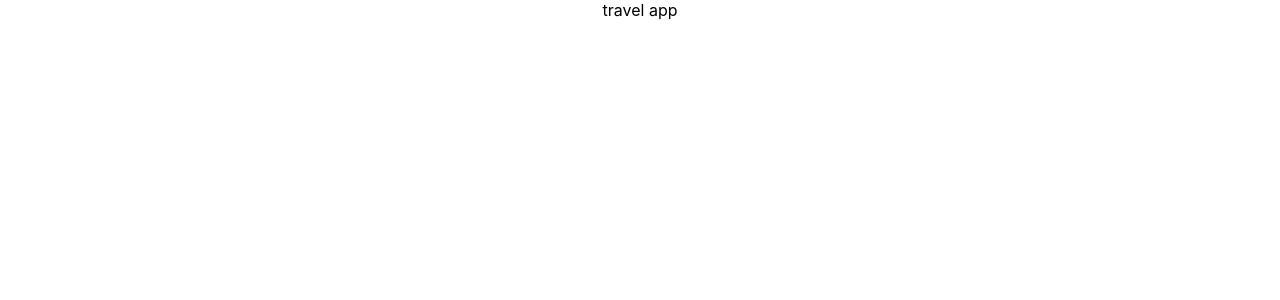
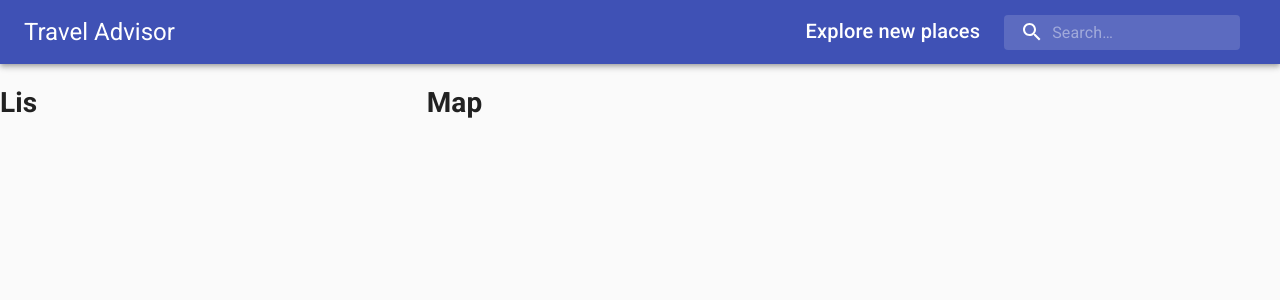
Before and after one commit to KhanDoors/travelapp, a React (Create React App) app: page / in a window 1280 px wide. Shown: the top 300 px of the page. Built offline with nearby package versions, Linux system fonts and the light colour scheme.

Commit message:
header setup

```diff
--- a/public/index.html
+++ b/public/index.html
@@ -10,7 +10,10 @@
       content="Web site created using create-react-app"
     />
     <link rel="apple-touch-icon" href="%PUBLIC_URL%/logo192.png" />
-
+    <link
+      rel="stylesheet"
+      href="https://fonts.googleapis.com/css?family=Roboto:300,400,500,700&display=swap"
+    />
     <link rel="manifest" href="%PUBLIC_URL%/manifest.json" />
 
     <title>React Travel App</title>
--- a/src/App.css
+++ /dev/null
@@ -1,38 +0,0 @@
-.App {
-  text-align: center;
-}
-
-.App-logo {
-  height: 40vmin;
-  pointer-events: none;
-}
-
-@media (prefers-reduced-motion: no-preference) {
-  .App-logo {
-    animation: App-logo-spin infinite 20s linear;
-  }
-}
-
-.App-header {
-  background-color: #282c34;
-  min-height: 100vh;
-  display: flex;
-  flex-direction: column;
-  align-items: center;
-  justify-content: center;
-  font-size: calc(10px + 2vmin);
-  color: white;
-}
-
-.App-link {
-  color: #61dafb;
-}
-
-@keyframes App-logo-spin {
-  from {
-    transform: rotate(0deg);
-  }
-  to {
-    transform: rotate(360deg);
-  }
-}
--- a/src/App.js
+++ b/src/App.js
@@ -1,7 +1,24 @@
-import "./App.css";
+import { CssBaseline, Grid } from "@material-ui/core";
+import Header from "./components/Header/Header";
+import List from "./components/List/List";
+import Map from "./components/Map/Map";
+// import PlaceDetails from "./components/PlaceDetails/PlaceDetails";
 
 function App() {
-  return <div className="App">travel app</div>;
+  return (
+    <>
+      <CssBaseline />
+      <Header />
+      <Grid container spacing={3} style={{ width: "100%" }}>
+        <Grid item xs={12} md={4}>
+          <List />
+        </Grid>
+        <Grid item xs={12} md={8}>
+          <Map />
+        </Grid>
+      </Grid>
+    </>
+  );
 }
 
 export default App;
--- /dev/null
+++ b/src/components/Header/Header.js
@@ -0,0 +1,38 @@
+import React from "react";
+import { Autocomplete } from "@react-google-maps/api";
+import { AppBar, Toolbar, Typography, InputBase, Box } from "@material-ui/core";
+import SearchIcon from "@material-ui/icons/Search";
+
+import useStyles from "./styles.js";
+
+const Header = ({ onPlaceChanged, onLoad }) => {
+  const classes = useStyles();
+
+  return (
+    <AppBar position="static">
+      <Toolbar className={classes.toolbar}>
+        <Typography variant="h5" className={classes.title}>
+          Travel Advisor
+        </Typography>
+        <Box display="flex">
+          <Typography variant="h6" className={classes.title}>
+            Explore new places
+          </Typography>
+          {/* <Autocomplete onLoad={onLoad} onPlaceChanged={onPlaceChanged}> */}
+          <div className={classes.search}>
+            <div className={classes.searchIcon}>
+              <SearchIcon />
+            </div>
+            <InputBase
+              placeholder="Search…"
+              classes={{ root: classes.inputRoot, input: classes.inputInput }}
+            />
+          </div>
+          {/* </Autocomplete> */}
+        </Box>
+      </Toolbar>
+    </AppBar>
+  );
+};
+
+export default Header;
--- /dev/null
+++ b/src/components/Header/styles.js
@@ -0,0 +1,32 @@
+import { alpha, makeStyles } from '@material-ui/core/styles';
+
+export default makeStyles((theme) => ({
+  title: {
+    display: 'none',
+    [theme.breakpoints.up('sm')]: {
+      display: 'block',
+    },
+  },
+  search: {
+    position: 'relative',
+    borderRadius: theme.shape.borderRadius,
+    backgroundColor: alpha(theme.palette.common.white, 0.15),
+    '&:hover': { backgroundColor: alpha(theme.palette.common.white, 0.25) },
+    marginRight: theme.spacing(2),
+    marginLeft: 0,
+    width: '100%',
+    [theme.breakpoints.up('sm')]: { marginLeft: theme.spacing(3), width: 'auto' },
+  },
+  searchIcon: {
+    padding: theme.spacing(0, 2), height: '100%', position: 'absolute', pointerEvents: 'none', display: 'flex', alignItems: 'center', justifyContent: 'center',
+  },
+  inputRoot: {
+    color: 'inherit',
+  },
+  inputInput: {
+    padding: theme.spacing(1, 1, 1, 0), paddingLeft: `calc(1em + ${theme.spacing(4)}px)`, transition: theme.transitions.create('width'), width: '100%', [theme.breakpoints.up('md')]: { width: '20ch' },
+  },
+  toolbar: {
+    display: 'flex', justifyContent: 'space-between',
+  },
+}));
--- /dev/null
+++ b/src/components/List/List.js
@@ -0,0 +1,9 @@
+const List = () => {
+  return (
+    <div>
+      <h1>Lis</h1>
+    </div>
+  );
+};
+
+export default List;
--- /dev/null
+++ b/src/components/Map/Map.js
@@ -0,0 +1,9 @@
+const Map = () => {
+  return (
+    <div>
+      <h1>Map</h1>
+    </div>
+  );
+};
+
+export default Map;
--- /dev/null
+++ b/src/components/PlaceDetails/PlaceDetails.js
@@ -0,0 +1,9 @@
+const PlaceDetails = () => {
+  return (
+    <div>
+      <h1>PlaceDetails</h1>
+    </div>
+  );
+};
+
+export default PlaceDetails;
```
Also changed, not shown: package.json (+9 -1 lines), src/components/List/styles.css (added), src/components/Map/styles.css (added), src/components/PlaceDetails/styles.css (added), 1 other file (tests, documents, lock files or other folders).
